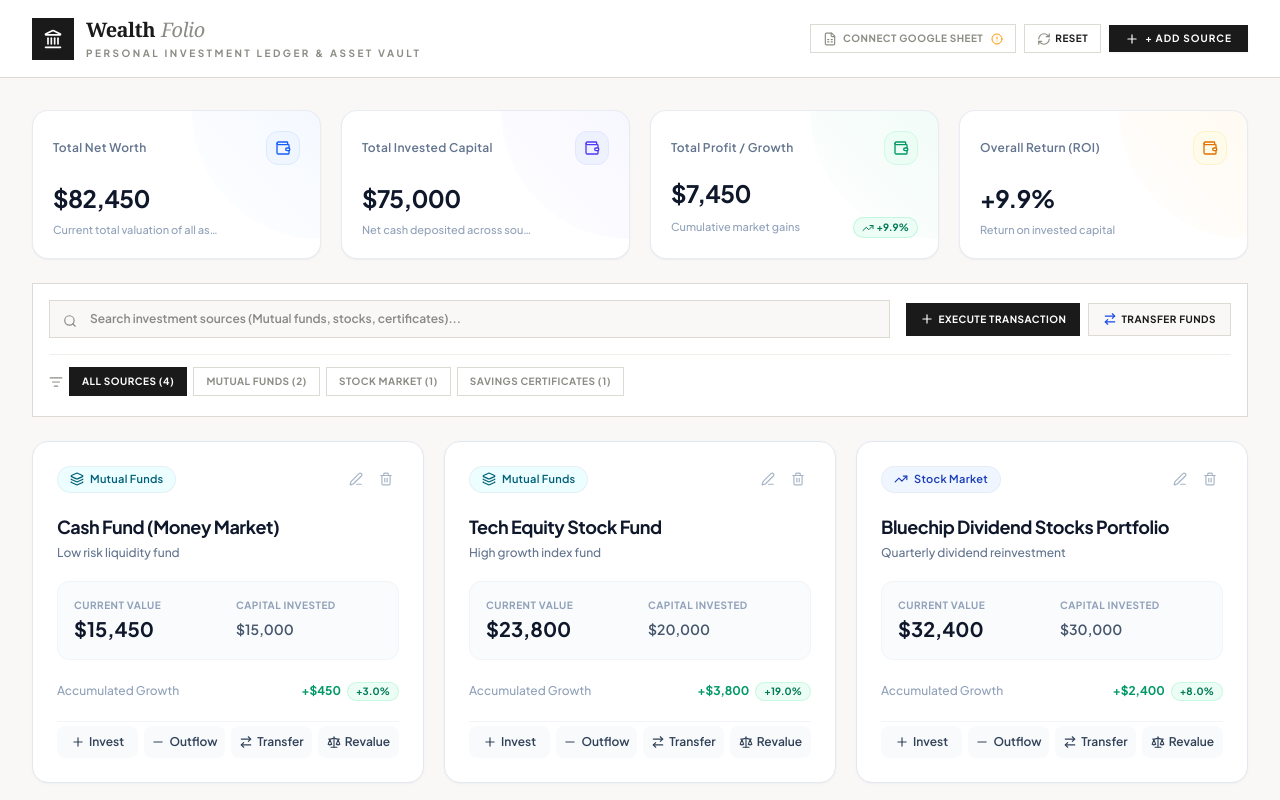
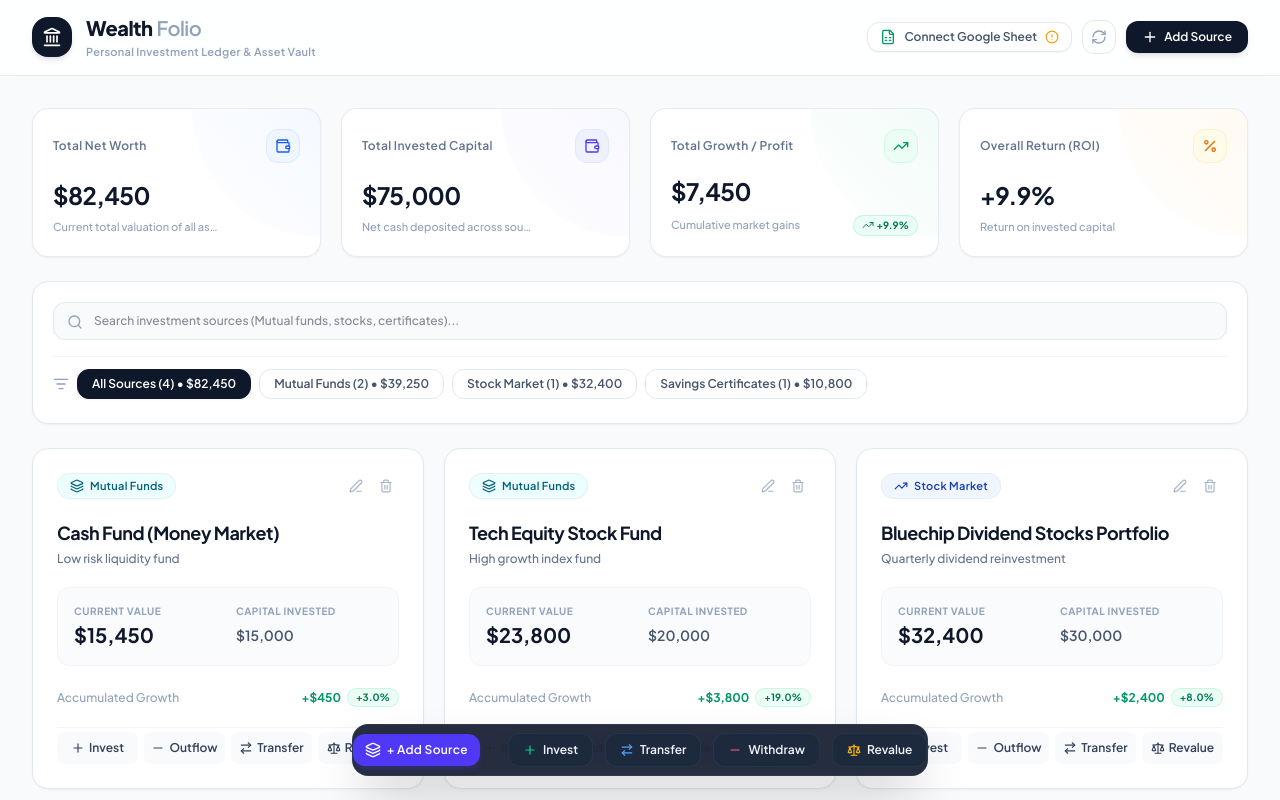
Before and after one commit to HuzaifaInshal/wealth-folio, a React (Vite) app: page / in a window 1280 px wide. Shown: the top 800 px of the page. Built offline with nearby package versions, Linux system fonts and the light colour scheme.

Commit message:
commit 9: Overhaul App.tsx into single-page fintech dashboard with category sub-totals

```diff
--- a/src/App.tsx
+++ b/src/App.tsx
@@ -16,6 +16,7 @@ import InvestmentFormModal from './components/InvestmentFormModal';
 import TransactionModal from './components/TransactionModal';
 import GoogleSheetsModal from './components/GoogleSheetsModal';
 import LedgerTable from './components/LedgerTable';
+import QuickActionDock from './components/QuickActionDock';
 
 // Import Icons
 import {
@@ -28,7 +29,16 @@ import {
   FileSpreadsheet,
   CheckCircle2,
   AlertCircle,
+  ShieldCheck,
 } from 'lucide-react';
+
+const formatCurrency = (amount: number) => {
+  return new Intl.NumberFormat('en-US', {
+    style: 'currency',
+    currency: 'USD',
+    maximumFractionDigits: 0,
+  }).format(amount);
+};
 
 export default function App() {
   // --- Persistent State ---
@@ -293,66 +303,65 @@ export default function App() {
   });
 
   return (
-    <div className="min-h-screen bg-[#F9F8F6] flex flex-col font-sans" id="app-root-container">
-      {/* Navigation Header */}
-      <header className="bg-white border-b border-[#DCDAD2] sticky top-0 z-40" id="header-navigation">
-        <div className="max-w-7xl mx-auto px-4 sm:px-6 lg:px-8 py-4 flex flex-col sm:flex-row items-center justify-between gap-4">
-          <div className="flex items-center space-x-3 self-start sm:self-auto">
-            <div className="p-2.5 bg-[#1A1A1A] text-white rounded-none border border-[#1A1A1A]">
+    <div className="min-h-screen bg-slate-50 flex flex-col font-sans pb-24" id="app-root-container">
+      {/* Top Glassmorphic Navigation Header */}
+      <header className="bg-white/85 backdrop-blur-md border-b border-slate-200/80 sticky top-0 z-30" id="header-navigation">
+        <div className="max-w-7xl mx-auto px-4 sm:px-6 lg:px-8 py-3.5 flex flex-col sm:flex-row items-center justify-between gap-4">
+          <div className="flex items-center space-x-3.5 self-start sm:self-auto">
+            <div className="p-2.5 bg-slate-900 text-white rounded-2xl shadow-md shadow-slate-900/10">
               <Landmark className="w-5 h-5" />
             </div>
             <div>
-              <h1 className="text-xl font-serif font-bold text-[#1A1A1A] tracking-tight flex items-center">
-                Wealth <span className="font-serif italic font-normal text-[#8C8C85] ml-1.5">Folio</span>
+              <h1 className="text-xl font-extrabold text-slate-900 tracking-tight flex items-center">
+                Wealth <span className="font-semibold text-slate-400 ml-1">Folio</span>
               </h1>
-              <p className="text-[10px] uppercase tracking-[0.25em] font-bold text-[#8C8C85] mt-0.5">
+              <p className="text-[11px] font-semibold text-slate-400 tracking-wide mt-0.5">
                 Personal Investment Ledger & Asset Vault
               </p>
             </div>
           </div>
 
-          {/* Quick Header Actions */}
-          <div className="flex items-center space-x-2 self-end sm:self-auto">
-            {/* Google Sheets Sync Badge */}
+          {/* Header Controls */}
+          <div className="flex items-center space-x-2.5 self-end sm:self-auto">
+            {/* Google Sheets Sync Pill */}
             <button
               onClick={() => setIsSheetsModalOpen(true)}
-              className={`px-3 py-1.5 text-[10px] border font-bold uppercase tracking-wider rounded-none transition-all flex items-center space-x-1.5 cursor-pointer ${
+              className={`px-3 py-1.5 rounded-xl text-xs font-semibold border transition-all flex items-center space-x-2 cursor-pointer shadow-xs ${
                 sheetConfig.webAppUrl
-                  ? 'bg-emerald-50 border-emerald-300 text-emerald-900 hover:bg-emerald-100'
-                  : 'bg-white border-[#DCDAD2] text-[#8C8C85] hover:text-[#1A1A1A] hover:bg-[#F9F8F6]'
+                  ? 'bg-emerald-50 border-emerald-200 text-emerald-800 hover:bg-emerald-100'
+                  : 'bg-white border-slate-200 text-slate-600 hover:text-slate-900 hover:bg-slate-50'
               }`}
               title="Configure Personal Google Sheets Sync"
             >
-              <FileSpreadsheet className="w-3.5 h-3.5" />
+              <FileSpreadsheet className="w-4 h-4 text-emerald-600" />
               <span>{sheetConfig.webAppUrl ? 'Google Sheet Synced' : 'Connect Google Sheet'}</span>
               {sheetConfig.webAppUrl ? (
-                <CheckCircle2 className="w-3 h-3 text-emerald-600 ml-0.5" />
+                <CheckCircle2 className="w-3.5 h-3.5 text-emerald-600" />
               ) : (
-                <AlertCircle className="w-3 h-3 text-amber-500 ml-0.5" />
+                <AlertCircle className="w-3.5 h-3.5 text-amber-500" />
               )}
             </button>
 
             <button
               onClick={handleResetDefaults}
-              className="px-3 py-1.5 text-[10px] border border-[#DCDAD2] text-[#1A1A1A] hover:bg-[#F9F8F6] font-bold uppercase tracking-wider rounded-none transition-all flex items-center space-x-1 cursor-pointer"
+              className="p-2 text-slate-400 hover:text-slate-700 hover:bg-slate-100 border border-slate-200 rounded-xl transition-all cursor-pointer"
               title="Reset data to mock defaults"
             >
-              <RefreshCw className="w-3.5 h-3.5 text-[#8C8C85]" />
-              <span>Reset</span>
+              <RefreshCw className="w-4 h-4" />
             </button>
 
             <button
               onClick={openNewInvestmentForm}
-              className="px-4 py-1.5 bg-[#1A1A1A] hover:bg-[#3E3E39] text-white rounded-none text-[10px] uppercase tracking-widest font-bold shadow-xs transition-all flex items-center space-x-1.5 cursor-pointer"
+              className="px-4 py-2 bg-slate-900 hover:bg-slate-800 text-white rounded-xl text-xs font-semibold shadow-md shadow-slate-900/10 transition-all flex items-center space-x-1.5 cursor-pointer"
             >
-              <Plus className="w-3.5 h-3.5" />
-              <span>+ Add Source</span>
+              <Plus className="w-4 h-4" />
+              <span>Add Source</span>
             </button>
           </div>
         </div>
       </header>
 
-      {/* Main Content Container */}
+      {/* Main Container Layout */}
       <main className="flex-1 max-w-7xl w-full mx-auto px-4 sm:px-6 lg:px-8 py-8 space-y-6">
         {/* Financial Overview Metrics Bar */}
         <section className="grid grid-cols-1 sm:grid-cols-2 lg:grid-cols-4 gap-5" id="portfolio-metrics-grid">
@@ -361,6 +370,7 @@ export default function App() {
             value={totalValuation}
             type="currency"
             theme="blue"
+            icon="wallet"
             subtitle="Current total valuation of all assets"
           />
           <MetricCard
@@ -368,13 +378,15 @@ export default function App() {
             value={totalInvested}
             type="currency"
             theme="indigo"
+            icon="dollar"
             subtitle="Net cash deposited across sources"
           />
           <MetricCard
-            title="Total Profit / Growth"
+            title="Total Growth / Profit"
             value={totalProfit}
             type="currency"
             theme="emerald"
+            icon="trending"
             change={overallROI}
             subtitle="Cumulative market gains"
           />
@@ -383,68 +395,44 @@ export default function App() {
             value={overallROI}
             type="percent"
             theme="amber"
+            icon="percent"
             subtitle="Return on invested capital"
           />
         </section>
 
-        {/* Toolbar: Category Filters & Search */}
-        <div className="bg-white border border-[#DCDAD2] p-4 rounded-none space-y-4">
+        {/* Toolbar: Search & Segmented Category Tabs */}
+        <div className="fintech-card p-5 space-y-4">
           <div className="flex flex-col sm:flex-row sm:items-center justify-between gap-4">
+            {/* Search Input */}
             <div className="relative flex-1">
-              <Search className="w-3.5 h-3.5 text-[#8C8C85] absolute left-3.5 top-3.5" />
+              <Search className="w-4 h-4 text-slate-400 absolute left-3.5 top-3" />
               <input
                 type="text"
                 value={searchQuery}
                 onChange={(e) => setSearchQuery(e.target.value)}
                 placeholder="Search investment sources (Mutual funds, stocks, certificates)..."
-                className="w-full pl-10 pr-4 py-2.5 bg-[#F9F8F6] border border-[#DCDAD2] rounded-none text-xs font-semibold focus:outline-hidden focus:bg-white focus:border-[#1A1A1A] text-[#1A1A1A] transition-all"
+                className="w-full pl-10 pr-4 py-2.5 bg-slate-50 border border-slate-200 rounded-xl text-xs font-medium text-slate-900 focus:outline-hidden focus:bg-white focus:ring-2 focus:ring-slate-900 transition-all"
               />
-            </div>
-
-            <div className="flex space-x-2">
-              <button
-                onClick={() => {
-                  setTxInitialSource(investments[0] || null);
-                  setTxInitialType('invest');
-                  setIsTxModalOpen(true);
-                }}
-                disabled={investments.length === 0}
-                className="px-3.5 py-2 bg-[#1A1A1A] hover:bg-[#3E3E39] text-white text-[10px] uppercase tracking-wider font-bold rounded-none flex items-center space-x-1 cursor-pointer disabled:opacity-30 disabled:cursor-not-allowed"
-              >
-                <Plus className="w-3.5 h-3.5" />
-                <span>Execute Transaction</span>
-              </button>
-              <button
-                onClick={() => {
-                  setTxInitialSource(investments[0] || null);
-                  setTxInitialType('transfer');
-                  setIsTxModalOpen(true);
-                }}
-                disabled={investments.length < 2}
-                className="px-3.5 py-2 bg-[#F9F8F6] hover:bg-[#F3F1EC] text-[#1A1A1A] border border-[#DCDAD2] text-[10px] uppercase tracking-wider font-bold rounded-none flex items-center space-x-1 cursor-pointer disabled:opacity-30 disabled:cursor-not-allowed"
-              >
-                <ArrowRightLeft className="w-3.5 h-3.5 text-blue-700" />
-                <span>Transfer Funds</span>
-              </button>
             </div>
           </div>
 
-          {/* Category Filter Pills */}
-          <div className="flex items-center space-x-1.5 overflow-x-auto pb-1 scrollbar-none border-t border-[#F1EFEA] pt-3">
-            <ListFilter className="w-3.5 h-3.5 text-[#8C8C85] flex-shrink-0" />
+          {/* Segmented Category Pills */}
+          <div className="flex items-center space-x-2 overflow-x-auto pb-1 scrollbar-none border-t border-slate-100 pt-3">
+            <ListFilter className="w-4 h-4 text-slate-400 shrink-0" />
             <button
               onClick={() => setCategoryFilter('all')}
-              className={`text-[10px] px-3 py-1.5 font-bold tracking-wider uppercase transition-all whitespace-nowrap rounded-none border cursor-pointer ${
+              className={`px-3.5 py-1.5 text-xs font-semibold rounded-xl transition-all whitespace-nowrap border cursor-pointer ${
                 categoryFilter === 'all'
-                  ? 'bg-[#1A1A1A] text-white border-[#1A1A1A]'
-                  : 'bg-white text-[#8C8C85] border-[#DCDAD2] hover:text-[#1A1A1A] hover:border-[#1A1A1A]'
+                  ? 'bg-slate-900 text-white border-slate-900 shadow-xs'
+                  : 'bg-white text-slate-600 border-slate-200 hover:bg-slate-50'
               }`}
             >
-              All Sources ({investments.length})
+              All Sources ({investments.length}) • {formatCurrency(totalValuation)}
             </button>
             {Object.keys(DEFAULT_CATEGORIES).map((catKey) => {
-              const count = investments.filter((i) => i.category === catKey).length;
-              if (count === 0 && categoryFilter !== catKey) return null;
+              const catHoldings = investments.filter((i) => i.category === catKey);
+              if (catHoldings.length === 0 && categoryFilter !== catKey) return null;
+              const subtotal = catHoldings.reduce((s, i) => s + i.currentValuation, 0);
               const details = DEFAULT_CATEGORIES[catKey];
               const isActive = categoryFilter === catKey;
 
@@ -452,13 +440,13 @@ export default function App() {
                 <button
                   key={catKey}
                   onClick={() => setCategoryFilter(catKey)}
-                  className={`text-[10px] px-3 py-1.5 font-bold tracking-wider uppercase transition-all whitespace-nowrap rounded-none border cursor-pointer ${
+                  className={`px-3.5 py-1.5 text-xs font-semibold rounded-xl transition-all whitespace-nowrap border cursor-pointer ${
                     isActive
-                      ? 'bg-[#1A1A1A] text-white border-[#1A1A1A]'
-                      : 'bg-white text-[#8C8C85] border-[#DCDAD2] hover:text-[#1A1A1A] hover:border-[#1A1A1A]'
+                      ? 'bg-slate-900 text-white border-slate-900 shadow-xs'
+                      : 'bg-white text-slate-600 border-slate-200 hover:bg-slate-50'
                   }`}
                 >
-                  {details.label} ({count})
+                  {details.label} ({catHoldings.length}) • {formatCurrency(subtotal)}
                 </button>
               );
             })}
@@ -468,17 +456,17 @@ export default function App() {
         {/* Investment Sources Grid */}
         <section id="investment-sources-section">
           {filteredInvestments.length === 0 ? (
-            <div className="bg-white border border-dashed border-[#DCDAD2] p-12 text-center max-w-lg mx-auto space-y-4">
-              <Landmark className="w-8 h-8 text-[#8C8C85] mx-auto" />
+            <div className="fintech-card p-12 text-center max-w-lg mx-auto space-y-4">
+              <Landmark className="w-10 h-10 text-slate-300 mx-auto" />
               <div>
-                <h4 className="text-base font-serif font-bold text-[#1A1A1A]">No investment sources found</h4>
-                <p className="text-xs text-[#8C8C85] font-serif italic mt-1">
+                <h4 className="text-base font-bold text-slate-900">No investment sources found</h4>
+                <p className="text-xs text-slate-500 font-medium mt-1">
                   Add your mutual funds, stock market holdings, or savings certificates to start tracking.
                 </p>
               </div>
               <button
                 onClick={openNewInvestmentForm}
-                className="px-4 py-2 bg-[#1A1A1A] text-white text-[10px] uppercase font-bold tracking-wider cursor-pointer"
+                className="px-4 py-2 bg-slate-900 hover:bg-slate-800 text-white rounded-xl text-xs font-semibold cursor-pointer transition-all shadow-md shadow-slate-900/10"
               >
                 + Add Investment Source
               </button>
@@ -516,11 +504,22 @@ export default function App() {
         </section>
       </main>
 
+      {/* Floating Bottom Quick Action Dock */}
+      <QuickActionDock
+        onOpenTransaction={(type) => {
+          setTxInitialSource(investments[0] || null);
+          setTxInitialType(type);
+          setIsTxModalOpen(true);
+        }}
+        onOpenNewSource={openNewInvestmentForm}
+        disabled={investments.length === 0}
+      />
+
       {/* App Footer */}
-      <footer className="bg-white border-t border-[#DCDAD2] mt-16 py-8 text-center text-xs text-[#8C8C85]">
-        <div className="max-w-7xl mx-auto px-4 font-serif italic space-y-1">
+      <footer className="bg-white border-t border-slate-200 mt-16 py-8 text-center text-xs text-slate-400">
+        <div className="max-w-7xl mx-auto px-4 font-medium space-y-1">
           <p>© 2026 Wealth Folio • Private Personal Investment Ledger</p>
-          <p className="text-[10px] font-sans not-italic uppercase tracking-widest text-[#B5B3AC]">
+          <p className="text-[11px] text-slate-400">
             Local Google Sheet Database Persistence & Pure Data Ownership
           </p>
         </div>
```
